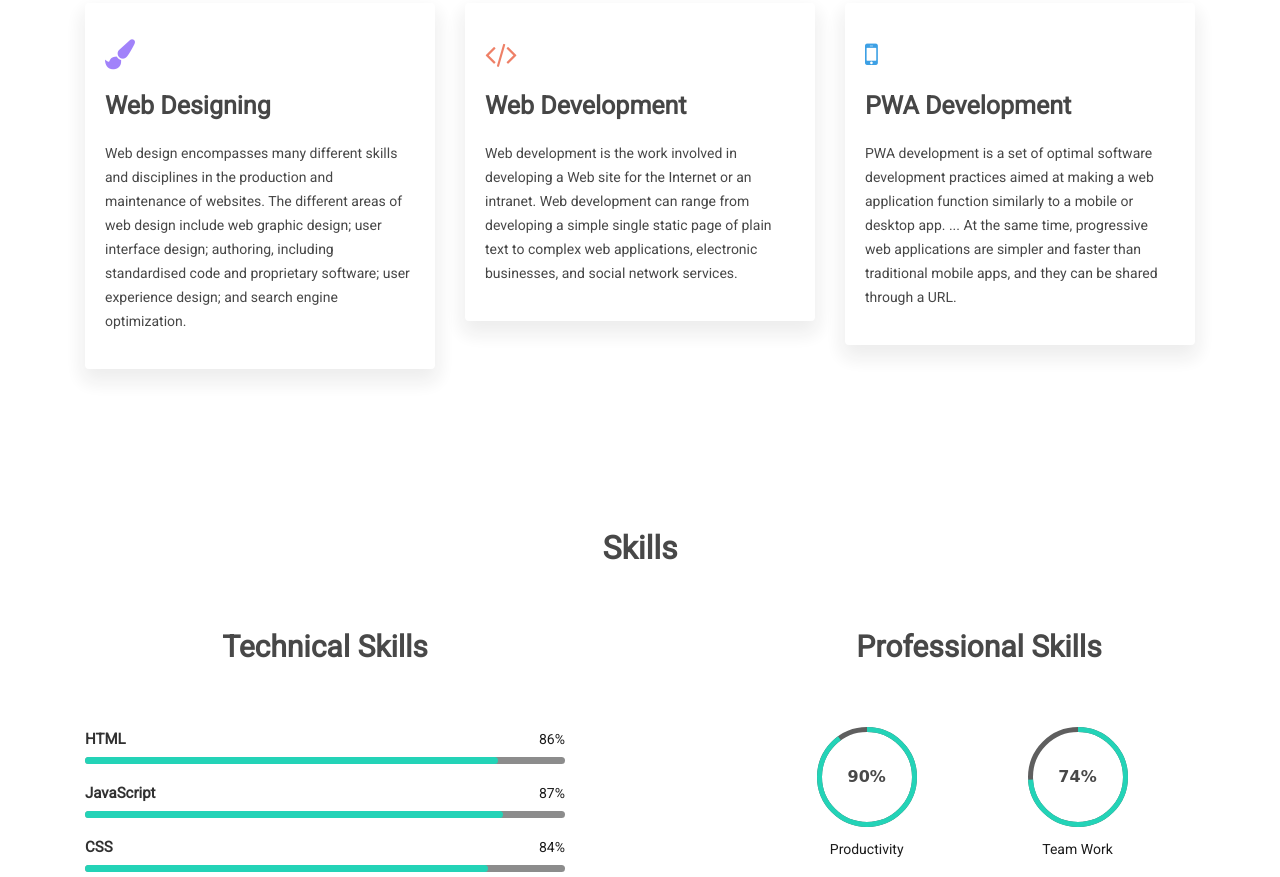
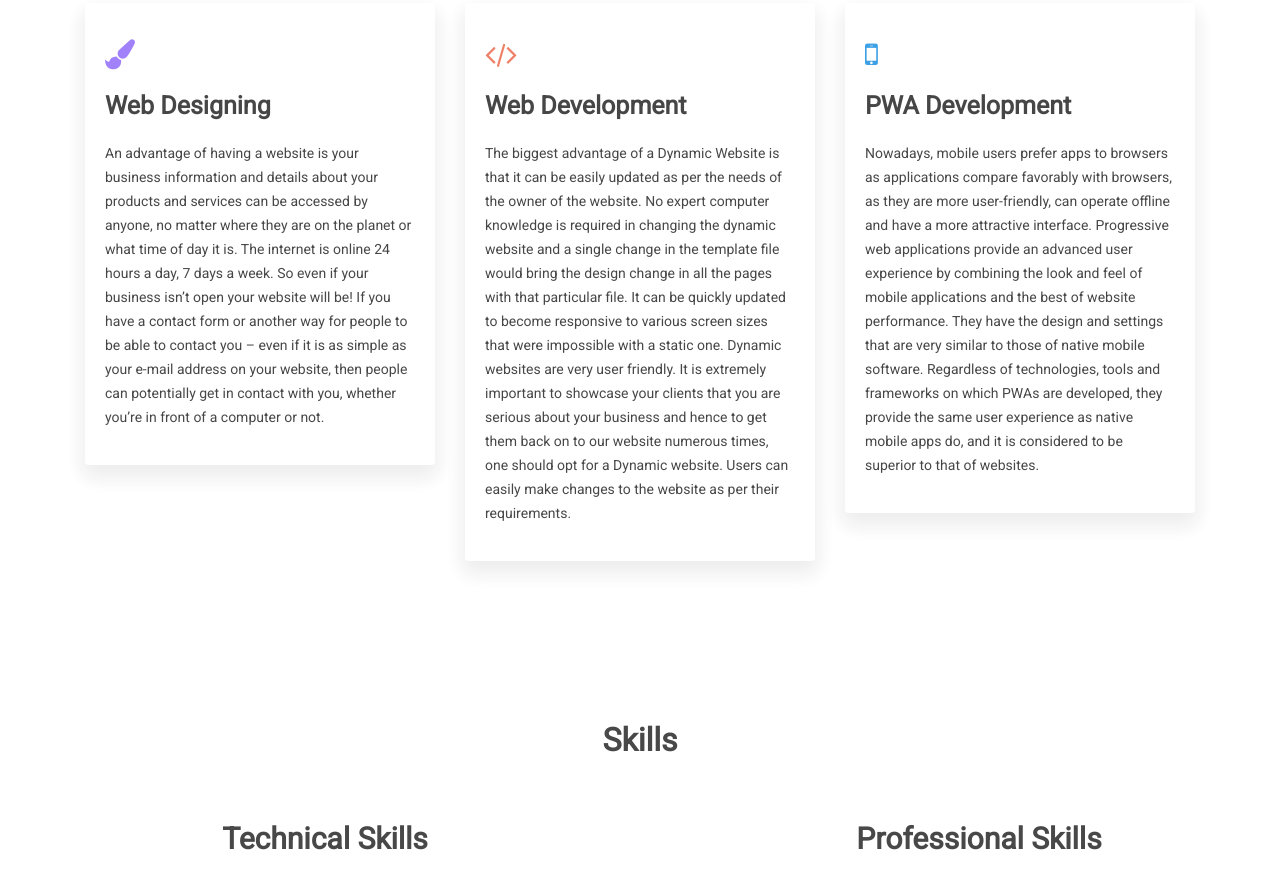
Before and after one commit to Kai-von-Glanzreich/Muhammed-Rahif.github.io, a plain HTML site: page index-w.html in a window 1280 px wide. Shown: the part 1642-2519 px from the top of the page. Drawn offline with nearby package versions, Linux system fonts and the light colour scheme.

Commit message:
Contents updated

```diff
--- a/index-w.html
+++ b/index-w.html
@@ -140,8 +140,10 @@
                             </ul>
 
                             <ul class="social-icon wow fadeInUp" data-wow-duration="0.8s" data-wow-delay="0.7s">
-                                <li><a href="https://www.facebook.com/muhammed.rahif.583/"><i class="fa fa-facebook"></i></a></li>
-                                <li><a href="https://www.instagram.com/_.raifu.op_/"><i class="fa fa-instagram"></i></a></li>
+                                <li><a href="https://www.facebook.com/muhammed.rahif.583/"><i
+                                            class="fa fa-facebook"></i></a></li>
+                                <li><a href="https://www.instagram.com/_.raifu.op_/"><i class="fa fa-instagram"></i></a>
+                                </li>
                                 <li><a href="https://github.com/Muhammed-Rahif"><i class="fa fa-github"></i></a></li>
                                 <li><a href="mailto:rahifpalliyalil@gmail.com"><i class="fa fa-envelope"></i></a></li>
                             </ul>
@@ -222,10 +224,13 @@
                         <i class="fa fa-paint-brush purple-color"></i>
                         <h3>Web Designing</h3>
                         <p>
-                            Web design encompasses many different skills and disciplines in the production and
-                            maintenance of websites. The different areas of web design include web graphic design; user
-                            interface design; authoring, including standardised code and proprietary software; user
-                            experience design; and search engine optimization.
+                            An advantage of having a website is your business information and details about your
+                            products and services can be accessed by anyone, no matter where they are on the planet or
+                            what time of day it is. The internet is online 24 hours a day, 7 days a week. So even if
+                            your business isn’t open your website will be! If you have a contact form or another way for
+                            people to be able to contact you – even if it is as simple as your e-mail address on your
+                            website, then people can potentially get in contact with you, whether you’re in front of a
+                            computer or not.
                         </p>
                     </div>
                 </div>
@@ -235,9 +240,14 @@
                         <i class="fa fa-code iron-color"></i>
                         <h3>Web Development</h3>
                         <p>
-                            Web development is the work involved in developing a Web site for the Internet or an
-                            intranet. Web development can range from developing a simple single static page of plain
-                            text to complex web applications, electronic businesses, and social network services.
+                            The biggest advantage of a Dynamic Website is that it can be easily updated as per the needs
+                            of the owner of the website. No expert computer knowledge is required in changing the
+                            dynamic website and a single change in the template file would bring the design change in
+                            all the pages with that particular file. It can be quickly updated to become responsive to
+                            various screen sizes that were impossible with a static one. Dynamic websites are very user
+                            friendly. It is extremely important to showcase your clients that you are serious about your
+                            business and hence to get them back on to our website numerous times, one should opt for a
+                            Dynamic website. Users can easily make changes to the website as per their requirements.
                         </p>
                     </div>
                 </div>
@@ -247,10 +257,14 @@
                         <i class="fa fa-mobile sky-color"></i>
                         <h3>PWA Development</h3>
                         <p>
-                            PWA development is a set of optimal software development practices aimed at making a web
-                            application function similarly to a mobile or desktop app. ... At the same time, progressive
-                            web applications are simpler and faster than traditional mobile apps, and they can be shared
-                            through a URL.
+                            Nowadays, mobile users prefer apps to browsers as applications compare favorably with
+                            browsers, as they are more user-friendly, can operate offline and have a more attractive
+                            interface. Progressive web applications provide an advanced user experience by combining the
+                            look and feel of mobile applications and the best of website performance. They have the
+                            design and settings that are very similar to those of native mobile software. Regardless of
+                            technologies, tools and frameworks on which PWAs are developed, they provide the same user
+                            experience as native mobile apps do, and it is considered to be superior to that of
+                            websites.
                         </p>
                     </div>
                 </div>
@@ -524,7 +538,9 @@
                                         <i class="fa fa-link"></i>
                                         <h5 class="title">Lorem Picsum - React Native</h5>
                                         <span class="sub-title">Full Stack Development</span>
-                                        <a target="_blank" href="https://drive.google.com/file/d/1GMRphQ6epdOf_SHqP1bCheDonXSoTiRq/view?usp=sharing" data-src="#mh"></a>
+                                        <a target="_blank"
+                                            href="https://drive.google.com/file/d/1GMRphQ6epdOf_SHqP1bCheDonXSoTiRq/view?usp=sharing"
+                                            data-src="#mh"></a>
                                     </figcaption>
                                 </figure>
                             </div>
@@ -535,7 +551,9 @@
                                         <i class="fa fa-link"></i>
                                         <h5 class="title">Ariyippukal Online - Front End</h5>
                                         <span class="sub-title">Static Websites</span>
-                                        <a target="_blank" href="https://muhammed-rahif.github.io/Ariyippukal-Online-Front-End" data-src="#mh"></a>
+                                        <a target="_blank"
+                                            href="https://muhammed-rahif.github.io/Ariyippukal-Online-Front-End"
+                                            data-src="#mh"></a>
                                     </figcaption>
                                 </figure>
                             </div>
@@ -546,7 +564,8 @@
                                         <i class="fa fa-link"></i>
                                         <h5 class="title">Ariyippukal Online - Back End</h5>
                                         <span class="sub-title">Backend</span>
-                                        <a href="https://ariyippukal-online.herokuapp.com/" target="_blank" data-src="#mh"></a>
+                                        <a href="https://ariyippukal-online.herokuapp.com/" target="_blank"
+                                            data-src="#mh"></a>
                                     </figcaption>
                                 </figure>
                             </div>
@@ -557,7 +576,8 @@
                                         <i class="fa fa-link"></i>
                                         <h5 class="title">Netflix Clone React</h5>
                                         <span class="sub-title">Static Websites</span>
-                                        <a href="https://muhammed-rahif.github.io/Netflix-Clone-React/" target="_blank" data-src="#mh"></a>
+                                        <a href="https://muhammed-rahif.github.io/Netflix-Clone-React/" target="_blank"
+                                            data-src="#mh"></a>
                                     </figcaption>
                                 </figure>
                             </div>
@@ -568,7 +588,8 @@
                                         <i class="fa fa-link"></i>
                                         <h5 class="title">FAQs</h5>
                                         <span class="sub-title">Static Websites</span>
-                                        <a href="https://muhammed-rahif.github.io/FAQs" target="_blank" data-src="#mh"></a>
+                                        <a href="https://muhammed-rahif.github.io/FAQs" target="_blank"
+                                            data-src="#mh"></a>
                                     </figcaption>
                                 </figure>
                             </div>
@@ -579,7 +600,8 @@
                                         <i class="fa fa-link"></i>
                                         <h5 class="title">Thrifty Wheels</h5>
                                         <span class="sub-title">Full Stack Development</span>
-                                        <a target="_blank" href="https://thrifty-wheels.herokuapp.com/" data-src="#mh"></a>
+                                        <a target="_blank" href="https://thrifty-wheels.herokuapp.com/"
+                                            data-src="#mh"></a>
                                     </figcaption>
                                 </figure>
                             </div>
@@ -590,7 +612,8 @@
                                         <i class="fa fa-link"></i>
                                         <h5 class="title">Doodle Chat App</h5>
                                         <span class="sub-title">Full Stack Development</span>
-                                        <a target="_blank" href="https://doodle-chat-app.herokuapp.com/" data-src="#mh"></a>
+                                        <a target="_blank" href="https://doodle-chat-app.herokuapp.com/"
+                                            data-src="#mh"></a>
                                     </figcaption>
                                 </figure>
                             </div>
@@ -637,7 +660,8 @@
                                         <i class="fa fa-link"></i>
                                         <h5 class="title">Shopping Cart</h5>
                                         <span class="sub-title">Full Stack Development</span>
-                                        <a target="_blank" href="https://github.com/Muhammed-Rahif/Shopping-Cart" data-src="#mh"></a>
+                                        <a target="_blank" href="https://github.com/Muhammed-Rahif/Shopping-Cart"
+                                            data-src="#mh"></a>
                                     </figcaption>
                                 </figure>
                             </div>
@@ -659,7 +683,8 @@
                                         <i class="fa fa-link"></i>
                                         <h5 class="title">Chat With Me</h5>
                                         <span class="sub-title">Static Websites</span>
-                                        <a target="_blank" href="https://muhammed-rahif.github.io/Chat-With-Me-Static-Website"></a>
+                                        <a target="_blank"
+                                            href="https://muhammed-rahif.github.io/Chat-With-Me-Static-Website"></a>
                                     </figcaption>
                                 </figure>
                             </div>
@@ -1058,10 +1083,14 @@
                             </div>
                             <div class="col-sm-6">
                                 <ul class="social-icon">
-                                    <li><a href="https://www.facebook.com/muhammed.rahif.583/"><i class="fa fa-facebook"></i></a></li>
-                                    <li><a href="https://www.instagram.com/_.raifu.op_/"><i class="fa fa-instagram"></i></a></li>
-                                    <li><a href="https://github.com/Muhammed-Rahif"><i class="fa fa-github"></i></a></li>
-                                    <li><a href="mailto:rahifpalliyalil@gmail.com"><i class="fa fa-envelope"></i></a></li>
+                                    <li><a href="https://www.facebook.com/muhammed.rahif.583/"><i
+                                                class="fa fa-facebook"></i></a></li>
+                                    <li><a href="https://www.instagram.com/_.raifu.op_/"><i
+                                                class="fa fa-instagram"></i></a></li>
+                                    <li><a href="https://github.com/Muhammed-Rahif"><i class="fa fa-github"></i></a>
+                                    </li>
+                                    <li><a href="mailto:rahifpalliyalil@gmail.com"><i class="fa fa-envelope"></i></a>
+                                    </li>
                                 </ul>
                             </div>
                         </div>
```
Also changed, not shown: index.html (+30 -16 lines).
